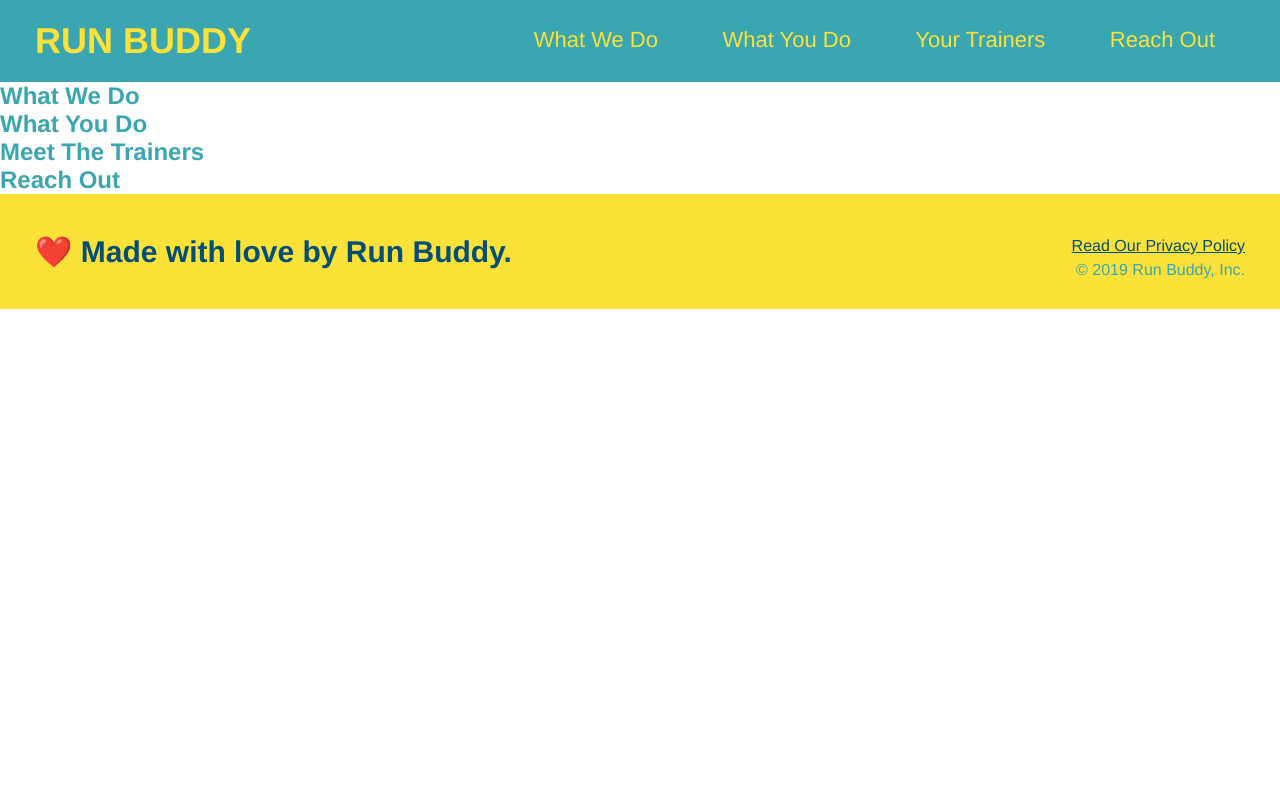
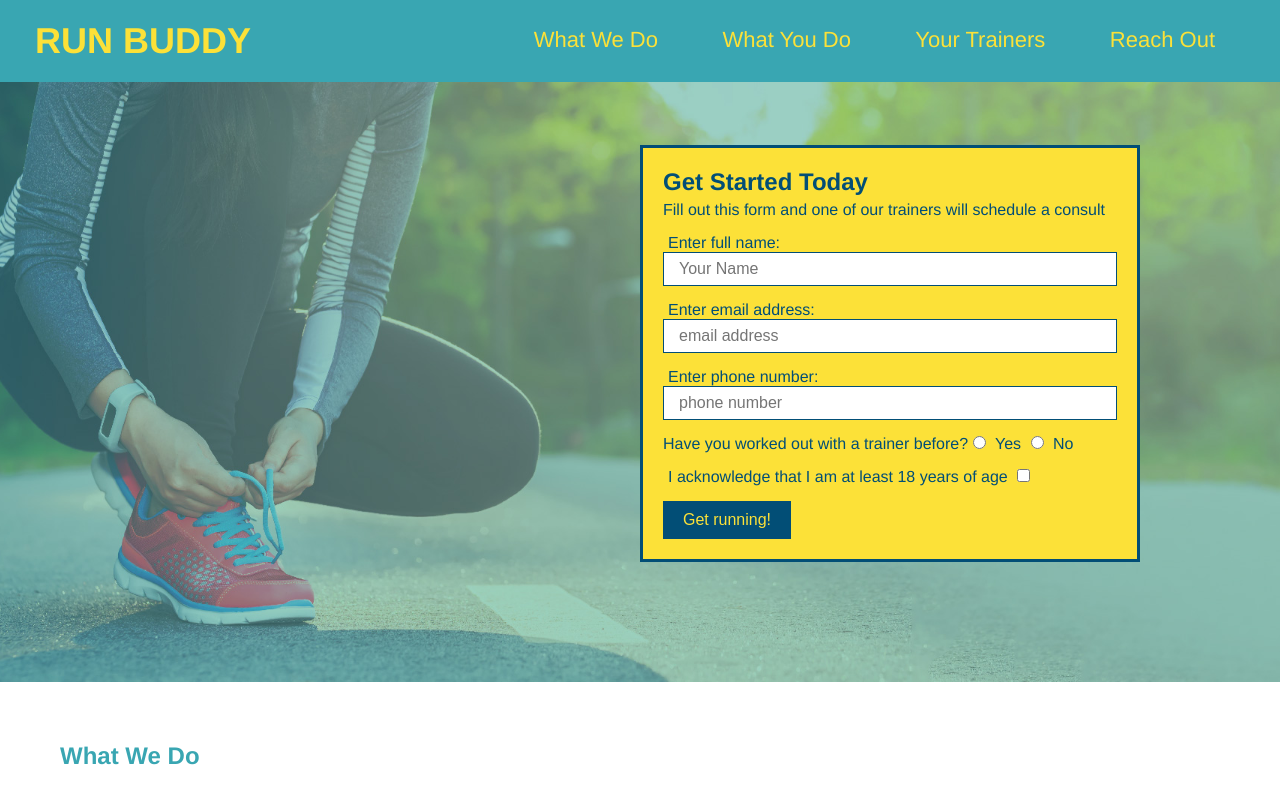
Before and after one commit to Mouse0226/run-buddy, a plain HTML site: page index.html in a window 1280 px wide. Shown: the top 800 px of the page. Drawn offline with Linux system fonts and the light colour scheme.

Commit message:
Finalized Hero Section

```diff
--- a/assets/css/style.css
+++ b/assets/css/style.css
@@ -53,3 +53,51 @@ footer div {
 footer a {
     color: #024e76;
 }
+section {
+    padding: 60px;
+}
+/* Hero Style */
+.hero {
+    background-image: url(../images/hero-bg.jpg);
+    height: 600px;
+    background-size: cover;
+    background-position: center;
+    position: relative;
+}
+.hero-form {
+    background-color: #fce138;
+    padding: 20px;
+    width: 500px;
+    color: #024e76;
+    border: solid 3px #024e76;
+    position: absolute;
+    bottom: 120px;
+    right: 140px;
+}
+.hero-form h3 {
+    font-size: 24px;
+    margin: 0;
+}
+.hero-form p {
+    margin: 5px 0 15px 0;
+}
+.form-input {
+    border: 1px solid #024e76;
+    display: block;
+    padding: 7px 15px;
+    font-size: 16px;
+    color: #024e76;
+    width: 100%;
+    margin-bottom: 15px;
+}
+.hero-form label {
+    margin: 0 5px;
+}
+.hero-form button {
+    color: #fce138;
+    background-color: #024e76;
+    border: none;
+    padding: 10px 20px;
+    font-size: 16px;
+}
+/* Hero Style End */
--- a/index.html
+++ b/index.html
@@ -33,7 +33,33 @@
         </header>
 
         <!-- hero/jumbotron -->
-        <section>
+        <section class="hero">
+            <div class="hero-form">
+                <h3>Get Started Today</h3>
+                <p>Fill out this form and one of our trainers will schedule a consult</p>
+                <form>
+                    <label for="name">Enter full name:</label>
+                    <input type="text" placeholder="Your Name" name="name" id="name" class="form-input" />
+                    <label for="email">Enter email address:</label>
+                    <input type="email" placeholder="email address" name="email" id="email", class="form-input" />
+                    <label for="phone">Enter phone number:</label>
+                    <input type="tel" placeholder="phone number" name="phone" id="phone" class="form-input" />
+                    <p>
+                        Have you worked out with a trainer before?
+                        <input type="radio" name="trainer-confirm" id="trainer-yes" />
+                        <label for="trainer-yes">Yes</label>
+                        <input type="radio" name="trainer-confirm" id="trainer-no" />
+                        <label for="trainer-no">No</label>
+                    </p>
+                    <p>
+                        <label for="confirm">I acknowledge that I am at least 18 years of age</label>
+                        <input type="checkbox" name="age-confirm" id="confirm" />
+                    </p>
+                    <button type="submit">
+                        Get running!
+                    </button>
+                </form>
+            </div>
         </section>
 
         <!-- "what we do" section -->
```
Also changed, not shown: assets/images/hero-bg.jpg (added).
